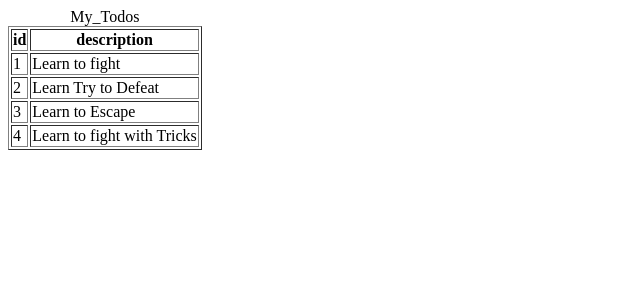
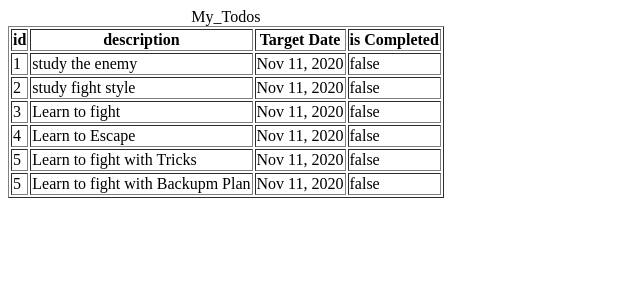
Before and after one commit to yasiruPadmasiri/angular_java_springboot, an Angular app in the folder frontend/todo/: page /todo in a window 1280 px wide. Shown: the top 300 px of the page, without its empty margins (0-640 px from the left). Built offline with nearby package versions, Linux system fonts and the light colour scheme.

Commit message:
suucuss full  work Todos objects displayed

```diff
--- a/frontend/todo/src/app/list-todo/list-todo.component.html
+++ b/frontend/todo/src/app/list-todo/list-todo.component.html
@@ -4,12 +4,17 @@
         <tr>
             <th> id</th>
             <th>description</th>
+            <th>Target Date</th>
+            <th>is Completed</th>
+
         </tr>
     </thead>
     <tbody>
         <tr *ngFor='let todo of todos'>
             <td> {{todo.id}}</td>
             <td>{{todo.description}}</td>
+            <td>{{todo.targetDate |date }}</td>
+            <td>{{todo.done}}</td>
         </tr>
     </tbody>
 </table>
--- a/frontend/todo/src/app/list-todo/list-todo.component.ts
+++ b/frontend/todo/src/app/list-todo/list-todo.component.ts
@@ -1,17 +1,36 @@
 import { Component, OnInit } from '@angular/core';
 
+export class Todo{
+  constructor(
+    public id: number,
+    public description : string,
+    public done:boolean,
+    public targetDate :Date
+
+  ){
+
+  }
+}
 @Component({
   selector: 'app-list-todo',
   templateUrl: './list-todo.component.html',
   styleUrls: ['./list-todo.component.css']
 })
+
+
 export class ListTodoComponent implements OnInit {
 
   todos = [
-    {id:1 , description:'Learn to fight'},
-    {id:2,description:'Learn  Try to Defeat'},
-    {id:3,description:'Learn to Escape'},
-    {id:4,description:'Learn to fight with Tricks '}
+    new Todo(1,'study the enemy',false,new Date()),
+    new Todo(2,'study fight style',false,new Date()),
+    new Todo(3,'Learn to fight',false,new Date()),
+    new Todo(4,'Learn to Escape',false,new Date()),
+    new Todo(5,'Learn to fight with Tricks',false,new Date()),
+    new Todo(5,'Learn to fight with Backupm Plan',false,new Date()),
+    // {id:1 , description:'Learn to fight'},
+    // {id:2,description:'Learn  Try to Defeat'},
+    // {id:3,description:'Learn to Escape'},
+    // {id:4,description:'Learn to fight with Tricks '}
   ]
   // todo={
   //   id:1,
```
